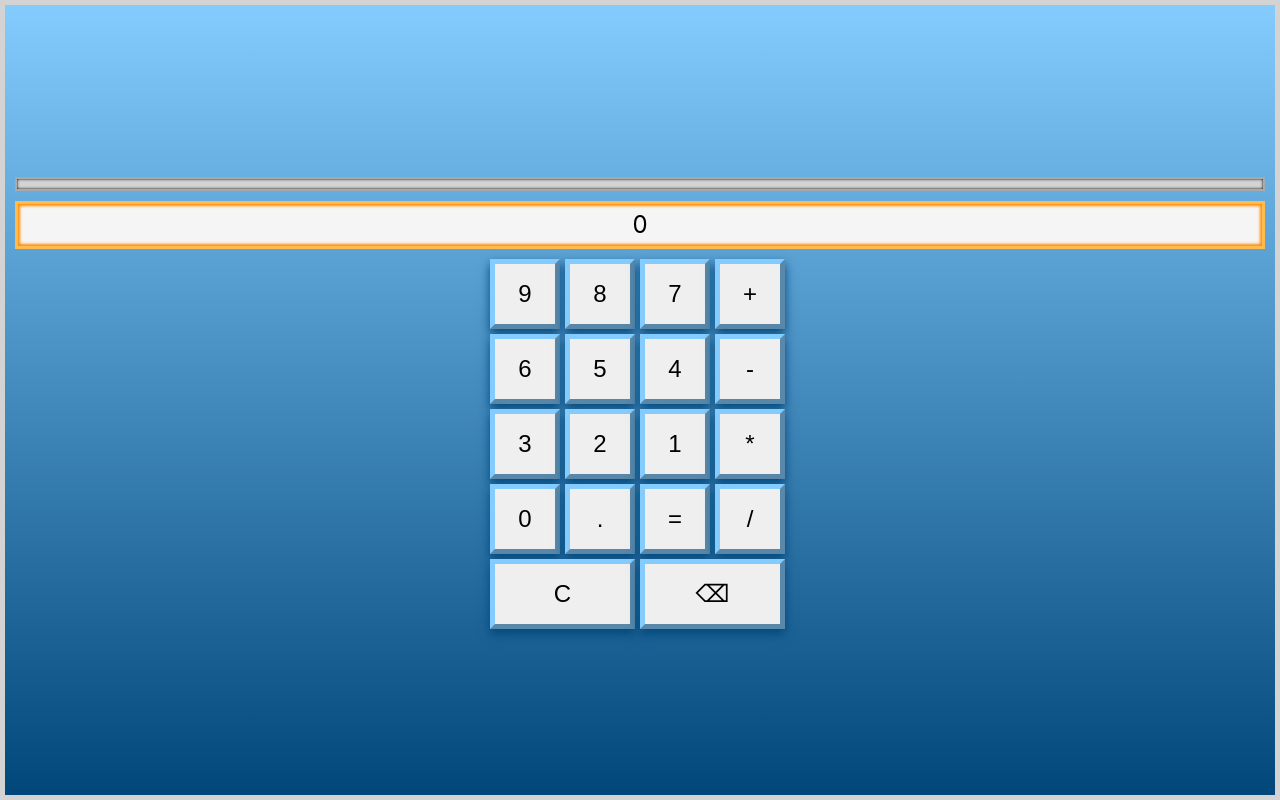
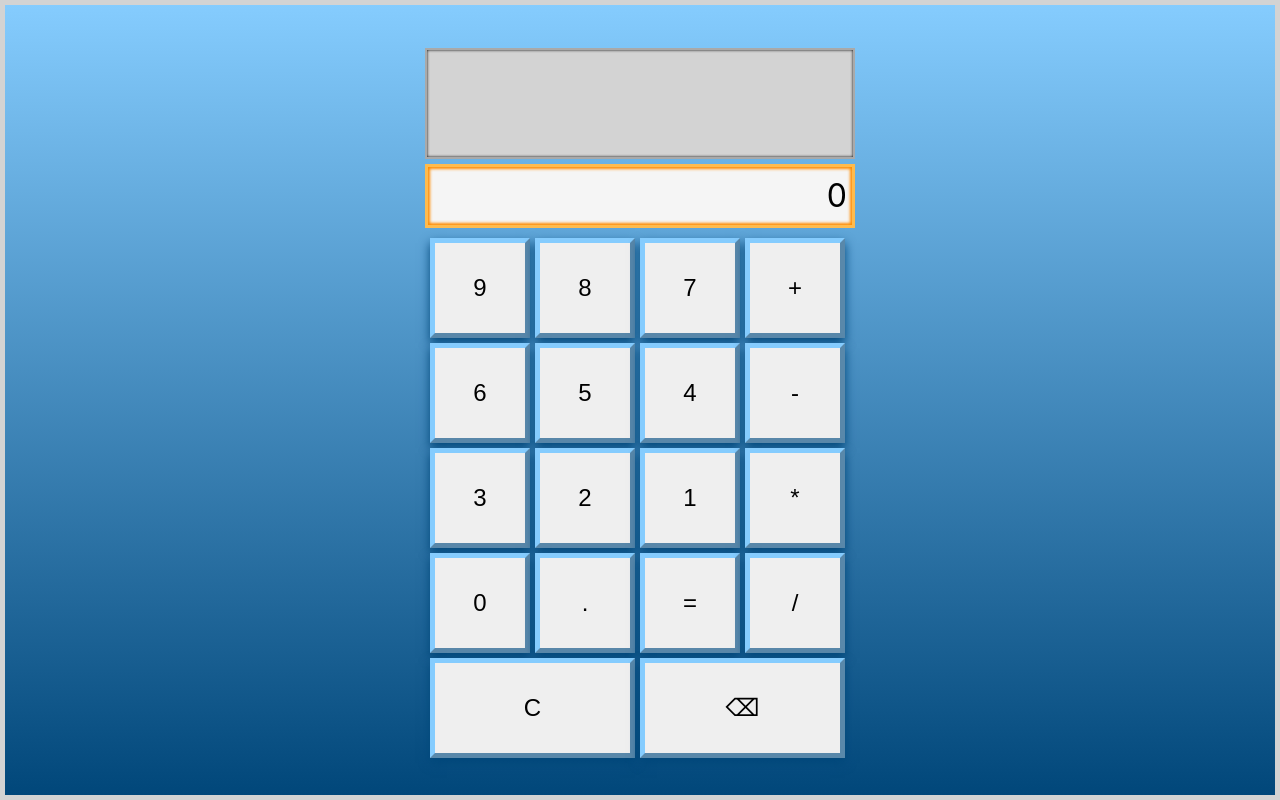
Before and after one commit to zenlex/jscalc, a React (Create React App) app: page / in a window 1280 px wide. Built offline with nearby package versions, Linux system fonts and the light colour scheme.

Commit message:
styling and media queries complete

```diff
--- a/src/App.css
+++ b/src/App.css
@@ -68,14 +68,15 @@
   display:flex;
   flex-direction: column;
   align-items:center;
-  width:100%;
+  width:305px;
+  height:175px;
   padding:5px;
 }
 
 #display{
   display:flex;
   align-items:center;
-  justify-content: center;
+  justify-content: flex-end;
   width: 100%;
   height: 2em;
   margin: 5px 0px;
@@ -89,7 +90,8 @@
 
 #history{
   width: 100%;
-  height:auto;
+  height:150px;
+  overflow-y:scroll;
   flex: 1 0;
   margin: 5px 0px;
   padding: 5px;
@@ -99,3 +101,102 @@
   box-shadow:inset 0px 0px 3px black;
   word-wrap:break-word;
 }
+
+@media only screen and (max-height: 500px){
+  .App{
+    align-items: center;
+    flex-direction:row;
+    justify-content:space-evenly;
+  }
+
+  .key{
+    height:50px;
+  }
+
+  .keypad{
+    display:grid;
+    grid-template-columns: 225px 75px;
+    grid-template-rows: 220px 55px;
+    grid-template-areas: "digit op"
+                         "clear clear"
+  }
+
+  #dig-grid{
+    display: grid;
+    grid-area: digit;
+    grid-template-columns:repeat(3, 75px);
+    grid-template-rows:repeat(3, 55px);
+  }
+
+  #ops-keys{
+    grid-area:op;
+    display:grid;
+    grid-template-rows: repeat(4, 55px);
+    grid-template-columns: 75px;
+  }
+
+  #display{
+   margin:0px;
+  }
+
+  #display-wrapper{
+    width: 100%;
+    height:275px;
+    justify-content: center;
+    flex-direction:column-reverse;
+  }
+
+}
+
+@media only screen and (min-width: 768px) and (min-height: 768px){
+  .App{
+    align-items: center;
+    justify-content:center;
+  }
+
+  .key{
+    height:100px;
+    width:100px;
+  }
+
+  .keypad{
+    display:grid;
+    grid-template-columns: 315px 105px;
+    grid-template-rows: 420px 105px;
+    grid-template-areas: "digit op"
+                         "clear clear"
+  }
+
+  #dig-grid{
+    display: grid;
+    grid-area: digit;
+    grid-template-columns:repeat(3, 105px);
+    grid-template-rows:repeat(3, 105px);
+  }
+
+  #ops-keys{
+    grid-area:op;
+    display:grid;
+    grid-template-rows: repeat(4, 105px);
+    grid-template-columns: 105px;
+  }
+
+  #display{
+    margin:0px;
+    margin-bottom:5px;
+    height:2em;
+    font-size:2em;
+  }
+
+  #display-wrapper{
+    width: 440px;
+    height:200px;
+    justify-content: center;
+  }
+
+  #clear-bs{
+    display:flex;
+    width:420px;
+    justify-content: space-evenly;
+  }
+}
```
